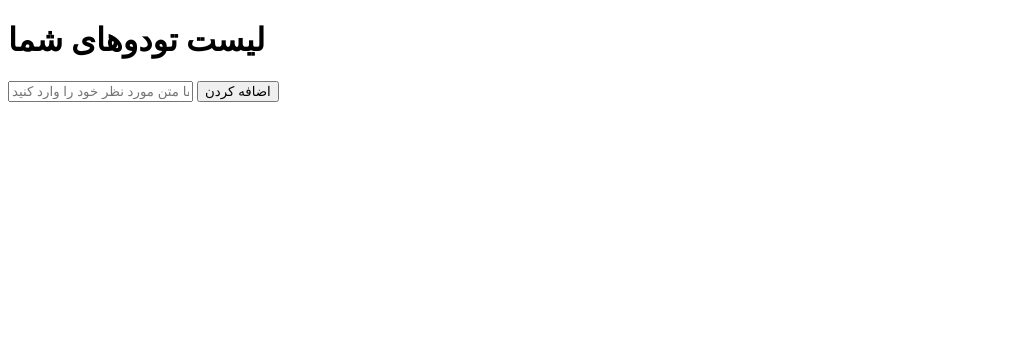
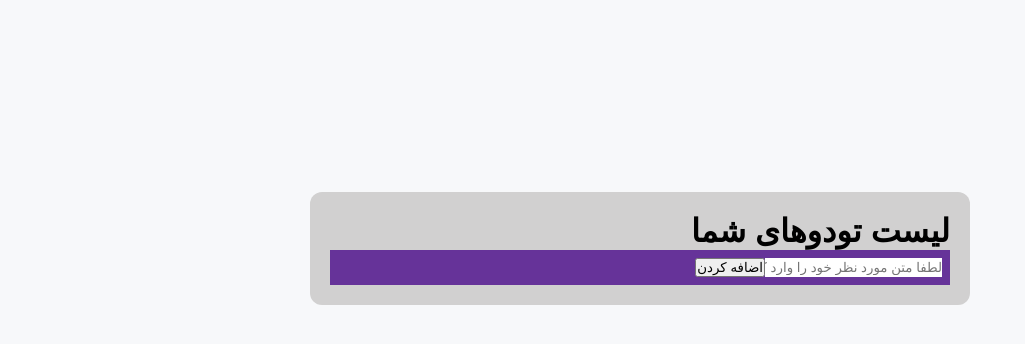
Before and after one commit to ashkanjaycob/TodoAppFa, a plain HTML site: page index.html in a window 1280 px wide. Shown: the whole page, without its empty margins (0-1025 px from the left). Drawn offline with Linux system fonts and the light colour scheme.

Commit message:
added classes for input section

```diff
--- a/index.html
+++ b/index.html
@@ -3,6 +3,7 @@
   <head>
     <meta charset="UTF-8" />
     <meta name="viewport" content="width=device-width, initial-scale=1.0" />
+    <link rel="stylesheet" href="style.css">
     <title>لیست تودو ها</title>
   </head>
   <body>
--- /dev/null
+++ b/style.css
@@ -0,0 +1,36 @@
+* {
+  margin: 0;
+  padding: 0;
+  box-sizing: border-box;
+  direction: rtl;
+}
+
+body {
+    font-family: Arial, sans-serif;
+    background-color: #f7f8fa;
+    margin: 8px;
+    padding: 0;
+    display: flex;
+    justify-content: center;
+    align-items: center;
+    height: 60vh;
+  }
+
+.container {
+    background-color: #d1d0d0;
+    border-radius: 12px;
+    padding: 20px;
+    width: 660px;
+    text-align: start;
+}
+
+.inputsContainer {
+    background-color: rebeccapurple;
+    padding: 8px;
+    display: flex;
+}
+
+.inputsContainer input {
+    border: none;
+    outline: none;
+}
```
